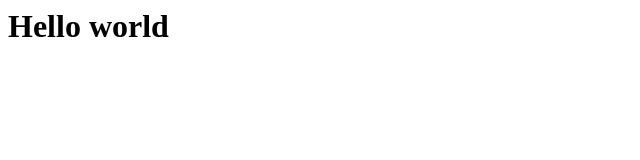
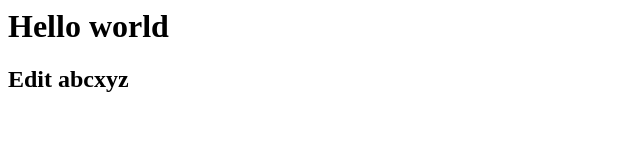
Before and after one commit to PucNo/github-demo-btl, a plain HTML site: page index.html in a window 1280 px wide. Shown: the whole page, without its empty margins (0-640 px from the left). Drawn offline with Linux system fonts and the light colour scheme.

Commit message:
Update index.html

```diff
--- a/index.html
+++ b/index.html
@@ -1 +1,3 @@
 <h1> Hello world </h1>
+
+<h2> Edit abcxyz </h2>
```
